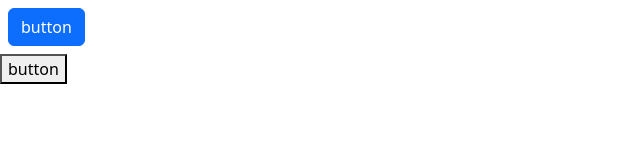
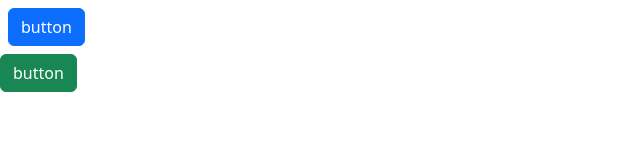
Before and after one commit to birawakaca/profile, a plain HTML site: page index.html in a window 1280 px wide. Shown: the whole page, without its empty margins (0-640 px from the left). Drawn offline with nearby package versions, Linux system fonts and the light colour scheme.

Commit message:
Update index.html

```diff
--- a/index.html
+++ b/index.html
@@ -11,6 +11,6 @@
   <div class="m-2">
   <button class="btn btn-primary" type="button">button</button>
   </div>
-  <button class="" type="button">button</button>
+  <button class="btn btn-success" type="button">button</button>
 </body>
 </html>
```
